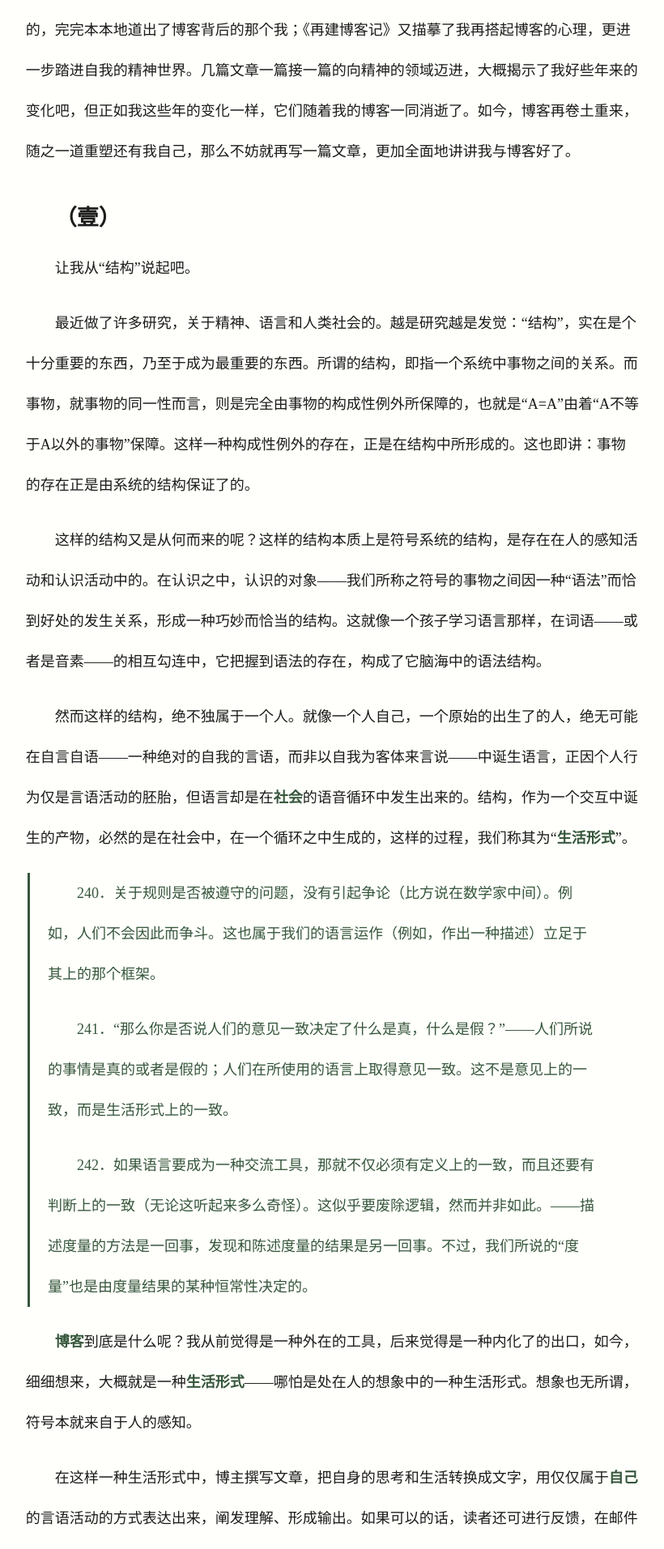
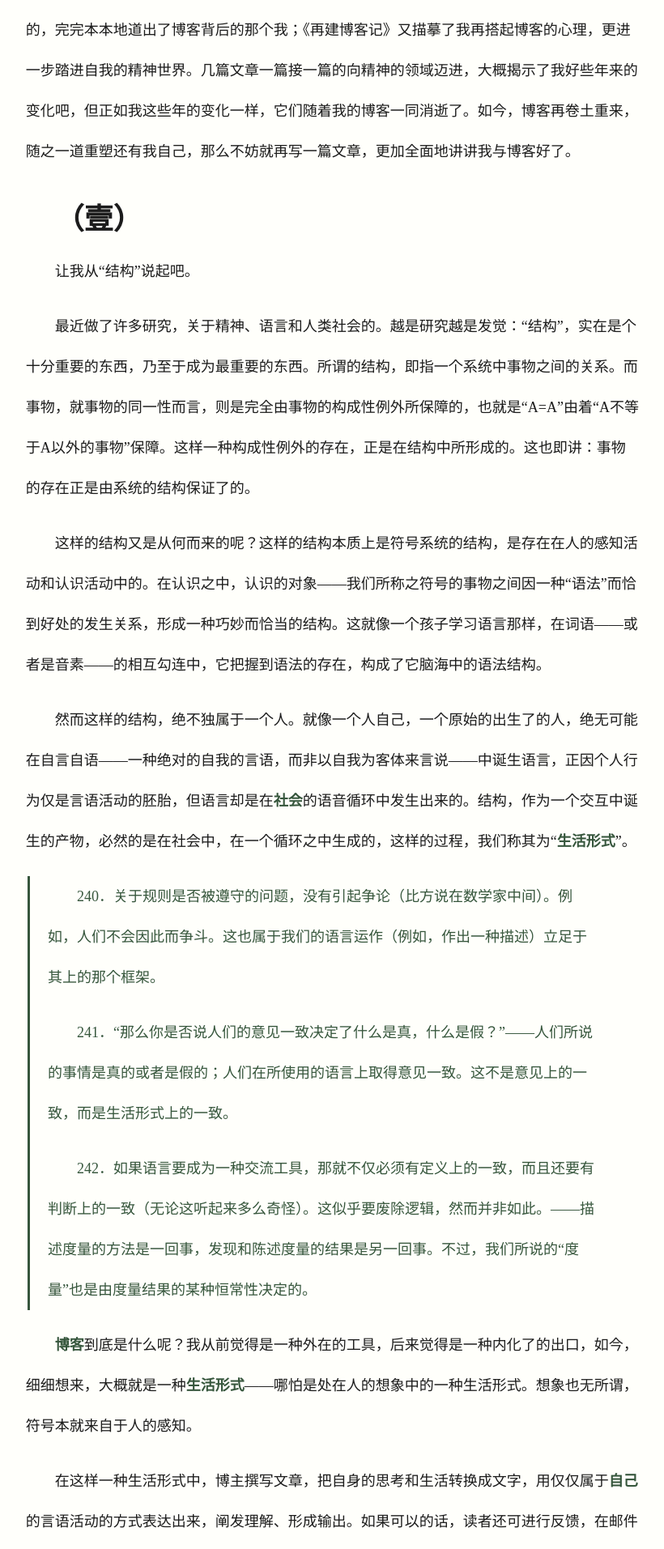
Before and after one commit to Makuraryu/Makuraryu.github.io, a Jekyll site: the page built from _posts/2023-4-30-bokeyizhongshenghuoxingshi.md, in a window 1280 px wide. Shown: the part 1128-3041 px from the top of the page at 81% size, without its empty margins (229-1049 px from the left). Built offline with Jekyll 4.4.1, drawn with Linux system fonts in a browser that asks for light colours; some web fonts are replaced; comment, search, counter and statistics services are not loaded.

```diff
--- a/_posts/2023-4-30-bokeyizhongshenghuoxingshi.md
+++ b/_posts/2023-4-30-bokeyizhongshenghuoxingshi.md
@@ -9,7 +9,7 @@ keywords: 博客, 生活形式, 哲学, 人生
 
 过去每次用博客，我多少要写一篇“镇站之文”，好像是要对什么发起进攻的檄文似的。《我之博客观》讲了博客的功用，多少也讲了自己写博客的初衷；《枕流阁记》写的我做博客的目的，完完本本地道出了博客背后的那个我；《再建博客记》又描摹了我再搭起博客的心理，更进一步踏进自我的精神世界。几篇文章一篇接一篇的向精神的领域迈进，大概揭示了我好些年来的变化吧，但正如我这些年的变化一样，它们随着我的博客一同消逝了。如今，博客再卷土重来，随之一道重塑还有我自己，那么不妨就再写一篇文章，更加全面地讲讲我与博客好了。
 
-## （壹）
+# （壹）
 
 让我从“结构”说起吧。
 
@@ -33,7 +33,7 @@ keywords: 博客, 生活形式, 哲学, 人生
 
 而博客这种生活形式，正因其的自我性，却恰到好处的成为了一种工具，一种对抗这个互联网生活形式的工具。在博客中，人的表达能力重新出现，进而人又重新掌握了自身，重又能够选择自我的人生，人的主体性再次显现，人的自我再度等同于自我，完全的同一性在这里重新形成，人重新成为了人。
 
-## （贰）
+# （贰）
 
 当我在撰写本文时，我的一位友人恰好失恋，我正是一边安慰着他，一边写着这篇文章的。
 
@@ -53,7 +53,7 @@ keywords: 博客, 生活形式, 哲学, 人生
 
 如今，我猜大概不会了。
 
-## (叁)
+# (叁)
 
 这次再建博客，我又迁移到了jekyll。jekyll无疑是早就过时了的物件，我却仍然捡起来用是何故呢？正因github对它的独到支持。只肖将源文件通通上传，就能借github page直接运行起来。剩下要做的，就是写一个适合自己的主题，再做一些配置即可。
 
@@ -71,7 +71,7 @@ keywords: 博客, 生活形式, 哲学, 人生
 
 这次的博客页面选择了更加大气、更加简单的样式，整体风格也偏向于朴素淡雅。这样的风格有些迎合我对自己的愿望：成为一个朴素的人。大体上还是延续此前的想法，主题名称也只是在CHaN后加了个pro。
 
-## （肆）
+# （肆）
 
 文章写到这个地方，其实也就可以结束了，但我多多少少觉得有所缺失，总还觉得有些什么想写。什么呢？最后说点我这人自身好了。
 
```
